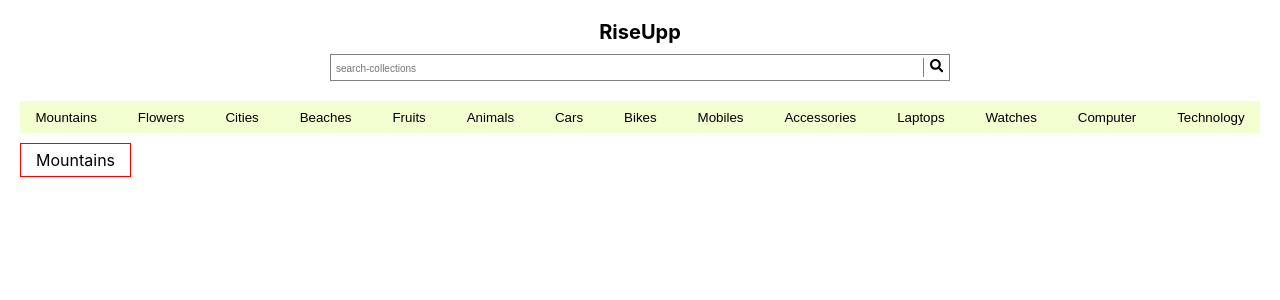
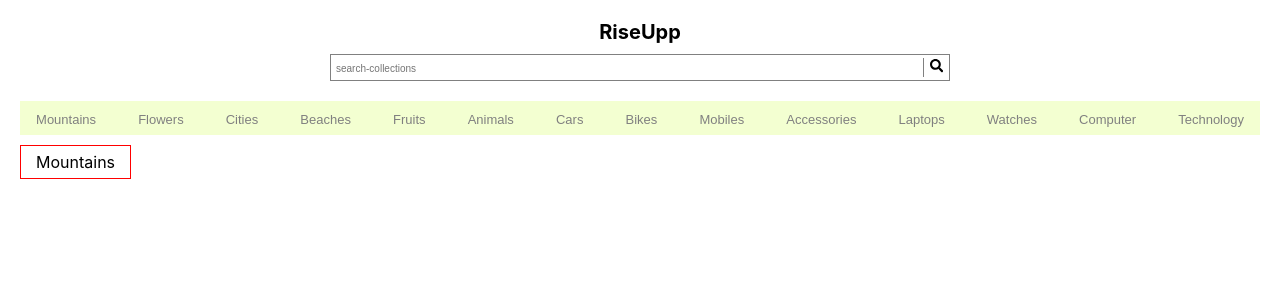
Before and after one commit to Shaan057/riseUpp-searchApp, a React (Create React App) app: page / in a window 1280 px wide. Shown: the top 300 px of the page. Built offline with nearby package versions, Linux system fonts and the light colour scheme; no server answers.

Commit message:
minor hover styling

```diff
--- a/src/components/Categories/index.css
+++ b/src/components/Categories/index.css
@@ -1,18 +1,24 @@
 .category-list-item {
   flex-grow: 1;
+}
+
+.category-button {
+  font-size: 13px;
+  margin: auto;
   color: grey;
   font-family: Arial, Helvetica, sans-serif;
   font-weight: 500;
+  outline: none;
+  cursor: pointer;
+  border: none;
+  background-color: transparent;
 }
 
-.category-list-item:hover {
+.category-button:hover {
   color: red;
-  scale: 1.1;
 }
 
-.category-button{
-    outline: none;
-    cursor: pointer;
-    border: none;
-    background-color: transparent;
+.active-category-tab {
+  color: red;
+  font-size: 15px;
 }
```
